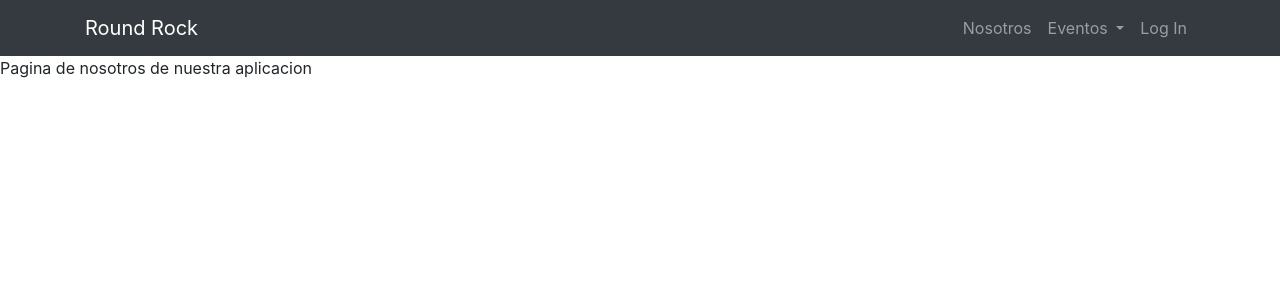
After one commit to jobasa/DesarrolloWebEnEntornoServidor, a Symfony app: template Symfony/app/Resources/views/frontal/nosotros.html.twig in a window 1280 px wide. The commit adds this page. Shown: the top 300 px of the page. Run offline with Twig, Linux system fonts and the light colour scheme; the template is opened without the code that fills it, so the values that code supplies are empty; some libraries are stand-ins or nearby versions.

Commit message:
Haciendo el <nav>

```diff
--- a/Symfony/app/Resources/views/base.html.twig
+++ b/Symfony/app/Resources/views/base.html.twig
@@ -13,6 +13,71 @@
         <link rel="icon" type="image/x-icon" href="{{ asset('favicon.ico') }}" />
     </head>
     <body>
+
+        <!-- Menu de navegación -->
+        <nav class="navbar fixed-top navbar-expand-lg navbar-dark bg-dark fixed-top">
+          <div class="container">
+            <a class="navbar-brand" href="{{ path('homepage') }}">Round Rock</a>
+            <button class="navbar-toggler navbar-toggler-right" type="button" data-toggle="collapse" data-target="#navbarResponsive" aria-controls="navbarResponsive" aria-expanded="false" aria-label="Toggle navigation">
+              <span class="navbar-toggler-icon"></span>
+            </button>
+            <div class="collapse navbar-collapse" id="navbarResponsive">
+              <ul class="navbar-nav ml-auto">
+                <li class="nav-item">
+                  <a class="nav-link" href="{{ path('nosotros') }}">Nosotros</a>
+                </li>
+                <li class="nav-item dropdown">
+                  <a class="nav-link dropdown-toggle" href="#" id="navbarDropdownBlog" data-toggle="dropdown" aria-haspopup="true" aria-expanded="false">
+                    Eventos
+                  </a>
+                  <div class="dropdown-menu dropdown-menu-right" aria-labelledby="navbarDropdownBlog">
+                    <a class="dropdown-item" href="#">Conciertos</a>
+                    <a class="dropdown-item" href="#">Deportes</a>
+                    <a class="dropdown-item" href="#">Blog Post</a>
+                  </div>
+                </li>
+                <li class="nav-item">
+                  <a class="nav-link" href="#">Log In</a>
+                </li>
+                {#<li class="nav-item dropdown">
+                  <a class="nav-link dropdown-toggle" href="#" id="navbarDropdownPortfolio" data-toggle="dropdown" aria-haspopup="true" aria-expanded="false">
+                    Portfolio
+                  </a>
+                  <div class="dropdown-menu dropdown-menu-right" aria-labelledby="navbarDropdownPortfolio">
+                    <a class="dropdown-item" href="portfolio-1-col.html">1 Column Portfolio</a>
+                    <a class="dropdown-item" href="portfolio-2-col.html">2 Column Portfolio</a>
+                    <a class="dropdown-item" href="portfolio-3-col.html">3 Column Portfolio</a>
+                    <a class="dropdown-item" href="portfolio-4-col.html">4 Column Portfolio</a>
+                    <a class="dropdown-item" href="portfolio-item.html">Single Portfolio Item</a>
+                  </div>
+                </li>#}
+                {#<li class="nav-item dropdown">
+                  <a class="nav-link dropdown-toggle" href="#" id="navbarDropdownBlog" data-toggle="dropdown" aria-haspopup="true" aria-expanded="false">
+                    Blog
+                  </a>
+                  <div class="dropdown-menu dropdown-menu-right" aria-labelledby="navbarDropdownBlog">
+                    <a class="dropdown-item" href="blog-home-1.html">Blog Home 1</a>
+                    <a class="dropdown-item" href="blog-home-2.html">Blog Home 2</a>
+                    <a class="dropdown-item" href="blog-post.html">Blog Post</a>
+                  </div>
+                </li>#}
+                {#<li class="nav-item dropdown">
+                  <a class="nav-link dropdown-toggle" href="#" id="navbarDropdownBlog" data-toggle="dropdown" aria-haspopup="true" aria-expanded="false">
+                    Other Pages
+                  </a>
+                  <div class="dropdown-menu dropdown-menu-right" aria-labelledby="navbarDropdownBlog">
+                    <a class="dropdown-item" href="full-width.html">Full Width Page</a>
+                    <a class="dropdown-item" href="sidebar.html">Sidebar Page</a>
+                    <a class="dropdown-item" href="faq.html">FAQ</a>
+                    <a class="dropdown-item" href="404.html">404</a>
+                    <a class="dropdown-item" href="pricing.html">Pricing Table</a>
+                  </div>
+                </li>#}
+              </ul>
+            </div>
+          </div>
+        </nav>
+        <!-- FIN Menu de navegación -->
         {% block body %}{% endblock %}
         <!-- Bootstrap core JavaScript -->
         <script src="{{ asset('vendor/jquery/jquery.min.js') }}"></script>
--- /dev/null
+++ b/Symfony/app/Resources/views/frontal/nosotros.html.twig
@@ -0,0 +1,12 @@
+{# Plantilla de nuestra aplicacion #}
+{% extends 'base.html.twig' %}
+
+{# Titulo de nuestra aplicacion #}
+{% block title %}
+Pagina nosotros!
+{% endblock %}
+
+{# Contenido de nuestra aplicacion #}
+{% block body %}
+Pagina de nosotros de nuestra aplicacion
+{% endblock %}
```
Also changed, not shown: Symfony/src/AppBundle/Controller/DefaultController.php (+7 -0 lines).
